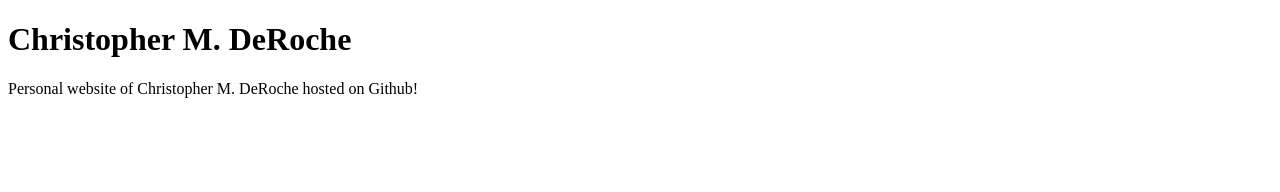
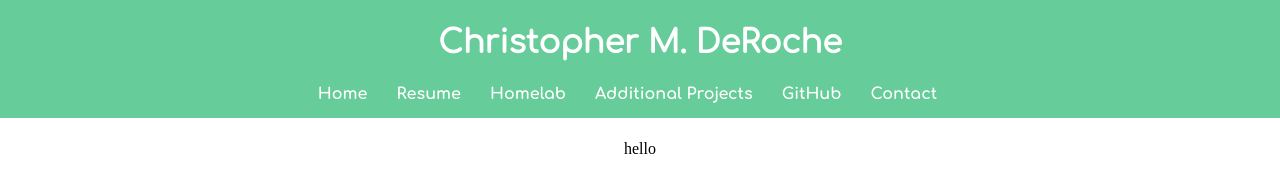
Before and after one commit to compact-disc/compact-disc.github.io, a plain HTML site: page index.html in a window 1280 px wide. Drawn offline with Linux system fonts and the light colour scheme.

Commit message:
inital files, header for pages

```diff
--- /dev/null
+++ b/css/styles.css
@@ -0,0 +1,66 @@
+@font-face {
+    font-family: 'comfortaaregular';
+    src: url('../css/fonts/comfortaa-regular-webfont.woff2') format('woff2'),
+         url('../css/fonts/comfortaa-regular-webfont.woff') format('woff');
+    font-weight: normal;
+    font-style: normal;
+
+}
+
+@font-face {
+    font-family: 'comfortaabold';
+    src: url('../css/fonts/comfortaa-bold-webfont.woff2') format('woff2'),
+         url('../css/fonts/comfortaa-bold-webfont.woff') format('woff');
+    font-weight: normal;
+    font-style: normal;
+
+}
+
+#mainHeaderName {
+	text-align: center;
+	font-size: 200%;
+	font-family: comfortaabold;
+	color: white;
+}
+
+#mainHeader {
+	background-color: rgb(102,204,153);
+  position: absolute;
+  left: 0;
+  top: 0;
+  right: 0;
+  z-index: 0;
+}
+
+#menuList {
+	padding: 0;
+	list-style: none;
+	margin-bottom: 15px;
+  text-align: center;
+}
+
+#headerMenuItem {
+	display: inline;
+	padding-right: 25px;
+}
+
+.headerMenuItemClass {
+	font-family: comfortaaregular;
+	text-decoration: none;
+	color: white;
+}
+
+.headerMenuItemClass:hover {
+	color: #0093b7;
+}
+
+.headDiv {
+  width: 80%;
+	margin: auto;
+	overflow: hidden;
+}
+
+.indexMain {
+  margin-top: 140px;
+  text-align: center;
+}
--- a/index.html
+++ b/index.html
@@ -1,7 +1,25 @@
 <!DOCTYPE html>
 <html>
+<head>
+	<link rel="stylesheet" type="text/css" href="css/styles.css">
+	<title>Christopher M. DeRoche</title>
+<header id=mainHeader>
+	<div class="headDiv">
+		<h2 id=mainHeaderName>Christopher M. DeRoche</h2>
+			<ul id="menuList">
+				<li id="headerMenuItem"><a class="headerMenuItemClass" href="index.html">Home</a></li>
+				<li id="headerMenuItem"><a class="headerMenuItemClass" href="resume.html">Resume</a></li>
+				<li id="headerMenuItem"><a class="headerMenuItemClass" href="homelab.html">Homelab</a></li>
+				<li id="headerMenuItem"><a class="headerMenuItemClass" href="javascript:void(0)">Additional Projects</a></li>
+				<li id="headerMenuItem"><a class="headerMenuItemClass" href="https://github.com/compact-disc">GitHub</a></li>
+				<li id="headerMenuItem"><a class="headerMenuItemClass" href="contact.html">Contact</a></li>
+			</ul>
+		</div>
+</header>
+</head>
 <body>
-<h1>Christopher M. DeRoche</h1>
-<p>Personal website of Christopher M. DeRoche hosted on Github!</p>
+	<div class="indexMain">
+		hello
+	</div>
 </body>
 </html>
```
Also changed, not shown: contact.html (added), css/fonts/comfortaa-bold-webfont.woff (added), css/fonts/comfortaa-bold-webfont.woff2 (added), css/fonts/comfortaa-regular-webfont.woff (added), css/fonts/comfortaa-regular-webfont.woff2 (added), homelab.html (added), resume.html (added), scripts/scripts.js (added).
